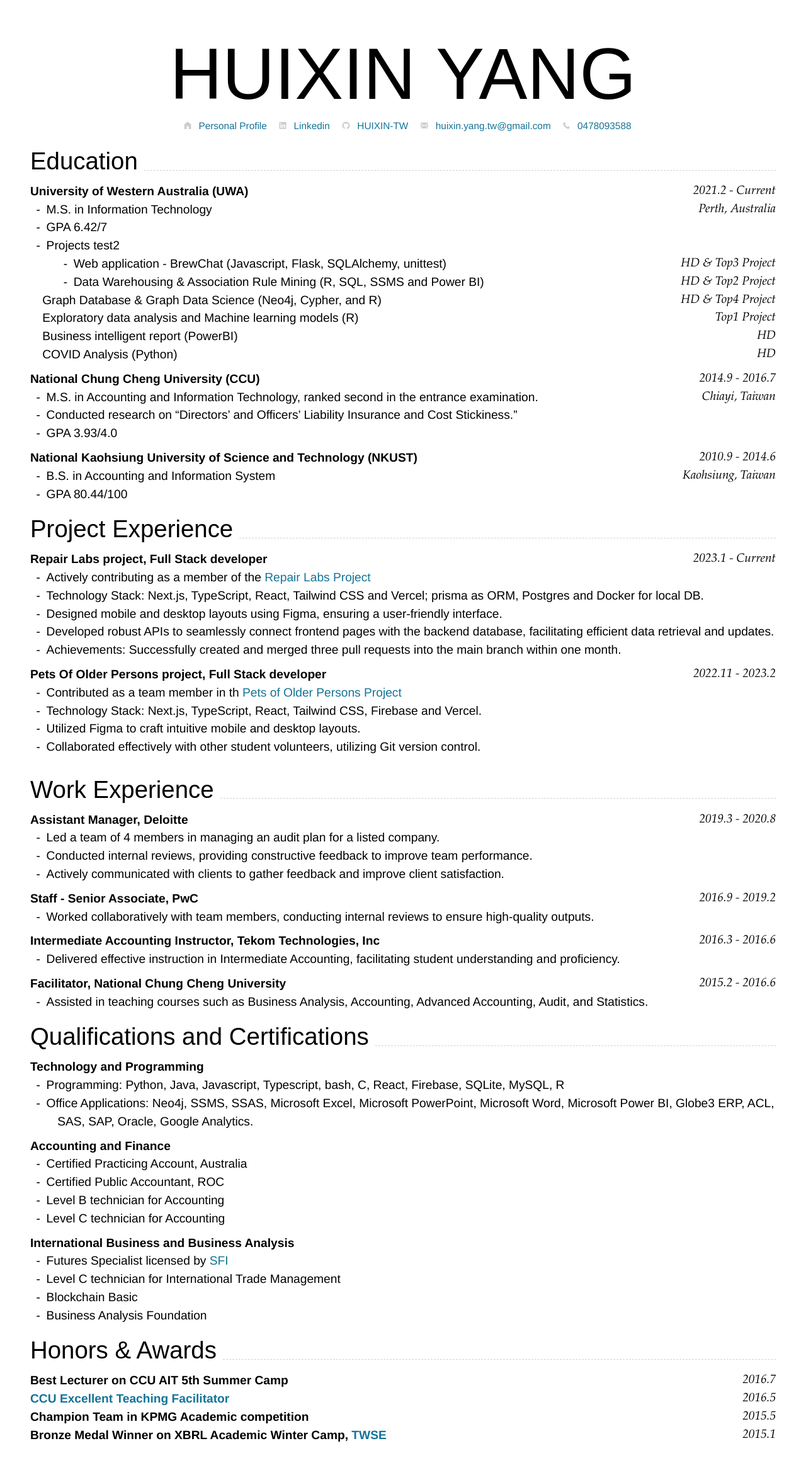
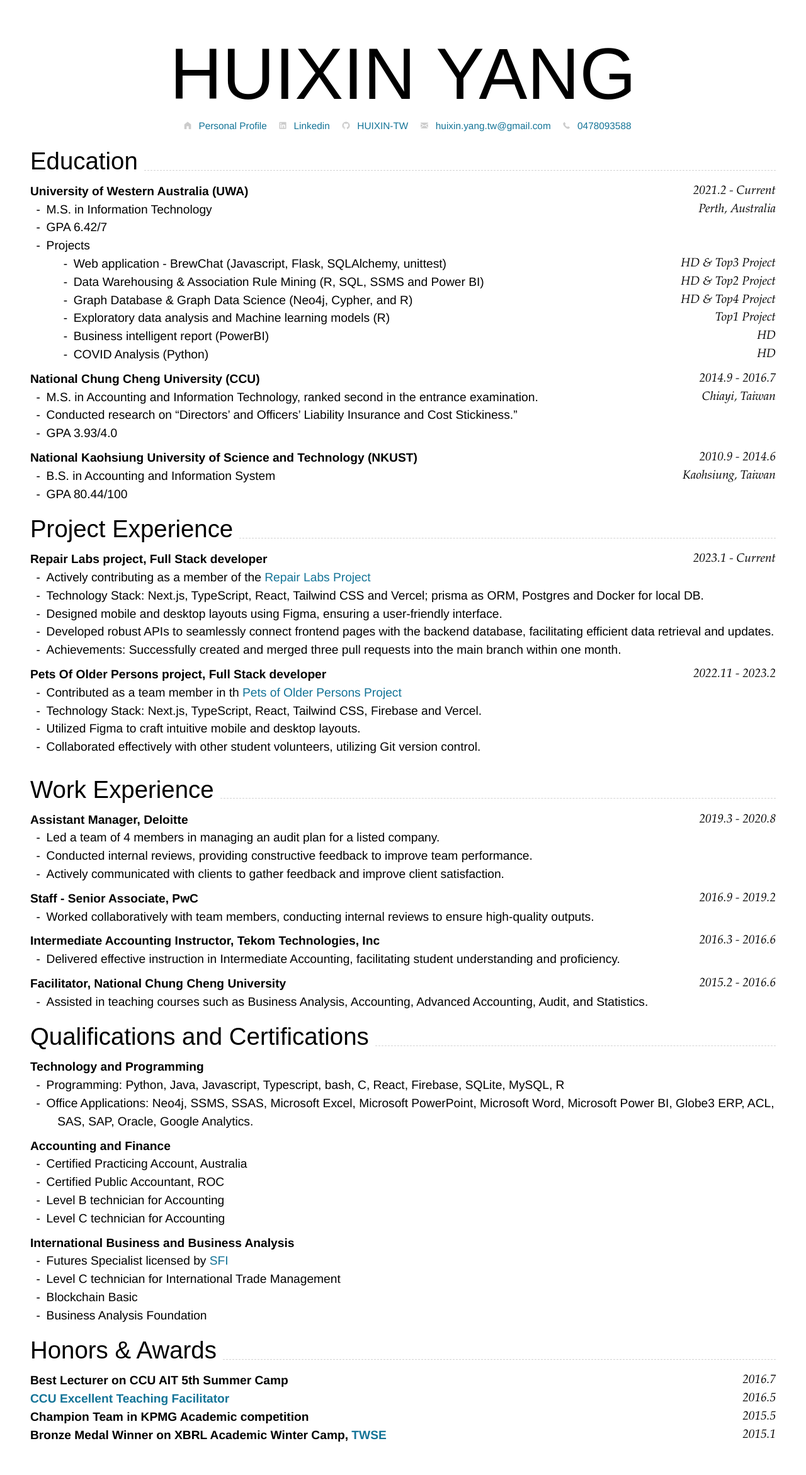
Before and after one commit to HUIXIN-TW/Resume, a Jekyll site: the page built from index.md, in a window 1280 px wide. Shown: the whole page at 63% size. Built offline with Jekyll 4.4.1, drawn with Linux system fonts in a browser that asks for light colours; nearby versions of some CDN libraries.

Commit message:
update layout

```diff
--- a/index.md
+++ b/index.md
@@ -44,17 +44,13 @@ Perth, Australia
 
 -   M.S. in Information Technology
 -   GPA 6.42/7
--   Projects test2
+-   Projects
     -   Web application - BrewChat (Javascript, Flask, SQLAlchemy, unittest) `HD & Top3 Project`
-    - Data Warehousing & Association Rule Mining (R, SQL, SSMS and Power BI) `HD & Top2 Project`
-
-    Graph Database & Graph Data Science (Neo4j, Cypher, and R) `HD & Top4 Project`
-
-    Exploratory data analysis and Machine learning models (R) `Top1 Project`
-
-    Business intelligent report (PowerBI) `HD`
-
-    COVID Analysis (Python) `HD`
+    -   Data Warehousing & Association Rule Mining (R, SQL, SSMS and Power BI) `HD & Top2 Project`
+    -   Graph Database & Graph Data Science (Neo4j, Cypher, and R) `HD & Top4 Project`
+    -   Exploratory data analysis and Machine learning models (R) `Top1 Project`
+    -   Business intelligent report (PowerBI) `HD`
+    -   COVID Analysis (Python) `HD`
 
 <!--
 -   Software requirements and design analysis for Transportation system - shuttleUWA
--- a/media/cv-print.css
+++ b/media/cv-print.css
@@ -172,7 +172,7 @@ h1 strong {
 /* Section headers */
 h2 {
   font-family: "Avenir Next", sans-serif;
-  font-size: 20pt;
+  font-size: 18pt;
   text-align: center;
   font-weight: normal;
   display: flex;
```
